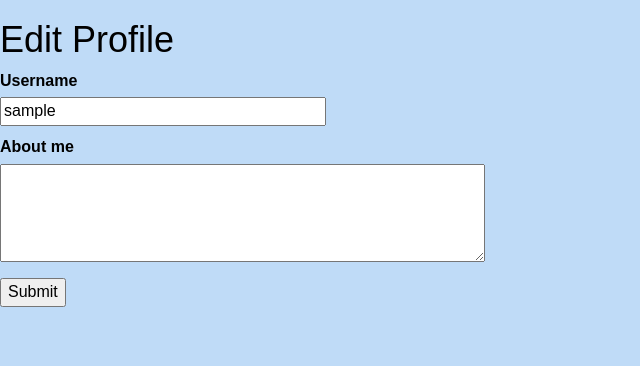
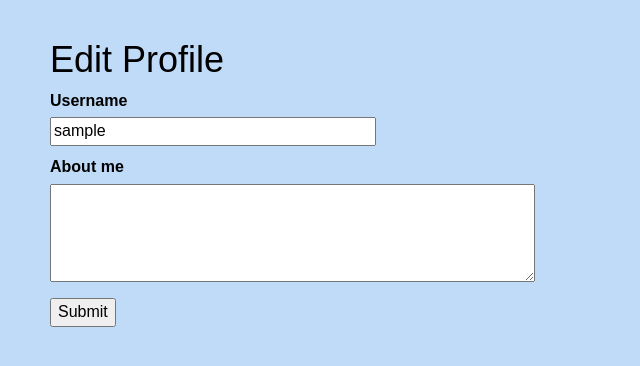
Before and after one commit to DWard900/Project2, a Flask app: page /edit_profile in a window 1280 px wide. Shown: the part 92-458 px from the top of the page, without its empty margins (0-640 px from the left). Run offline with Flask 2, Linux system fonts and the light colour scheme; the visitor is signed in with stand-in values (Sample User, id 1); data comes from the database, SQL or seed files in the repository; some libraries are stand-ins or nearby versions.

Commit message:
Editing html templates

```diff
--- a/app/templates/edit_profile.html
+++ b/app/templates/edit_profile.html
@@ -1,6 +1,8 @@
 {% extends "base.html" %}
 
 {% block content %}
+    <div class="container-fluid">
+      <div class="col-sm-12">
         <h1>Edit Profile</h1>
         <form action="" method="post">
           {{ form.hidden_tag() }}
@@ -20,4 +22,7 @@
           </p>
           <p>{{ form.submit() }}</p>
         </form>
+      </div>
+    </div>
+
 {% endblock %}
--- a/app/templates/set_goal.html
+++ b/app/templates/set_goal.html
@@ -1,6 +1,8 @@
 {% extends "base.html" %}
 
 {% block content %}
+    <div class="container-fluid">
+      <div class="col-sm-12">
         <h1>Set Goal</h1>
         <form action="" method="post">
           {{ form.hidden_tag() }}
@@ -13,4 +15,7 @@
           </p>
           <p>{{ form.submit() }}</p>
         </form>
+      </div>
+    </div>
+
 {% endblock %}
```
Lines whose indentation alone changed are shown as unchanged.
